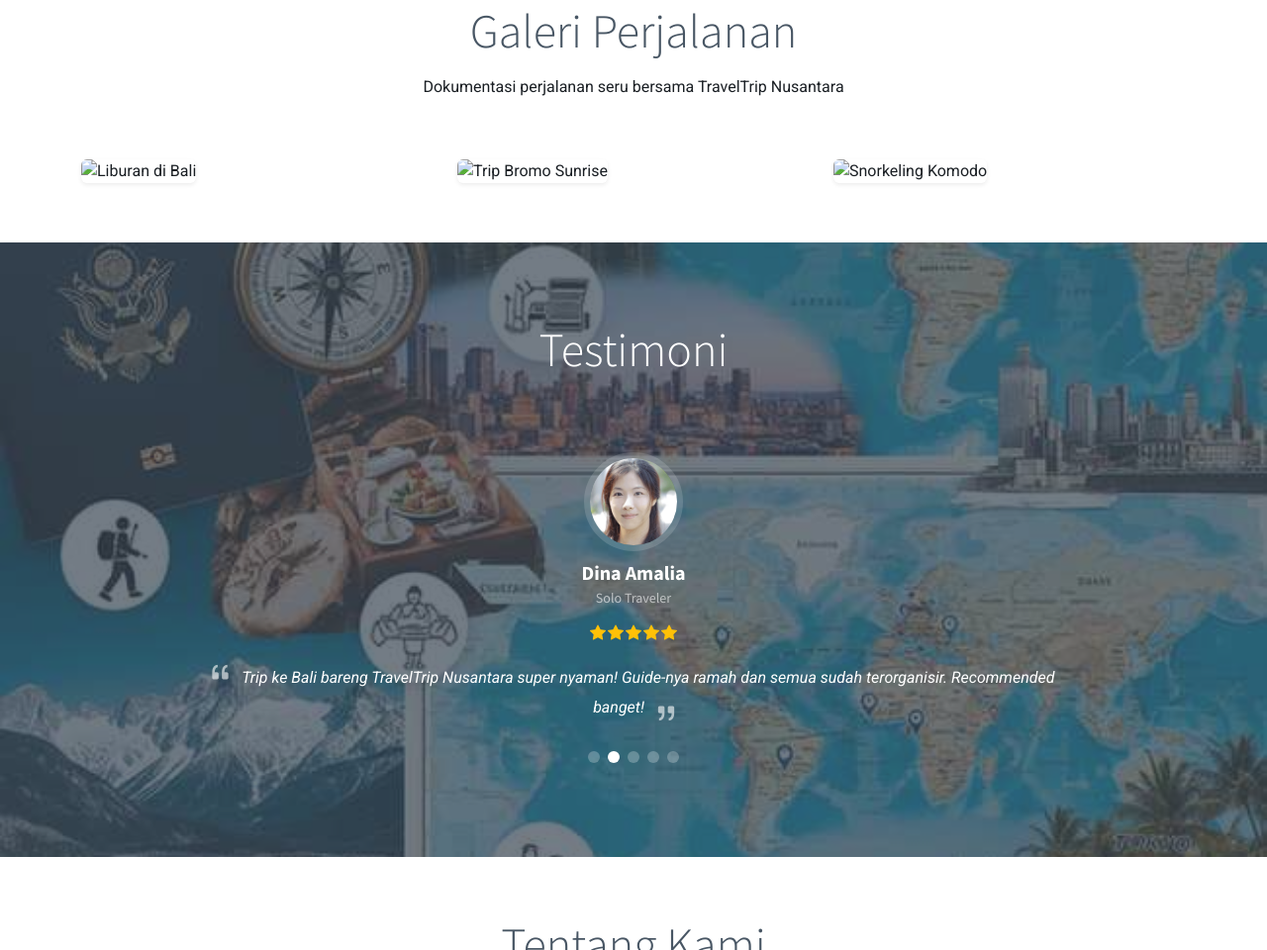
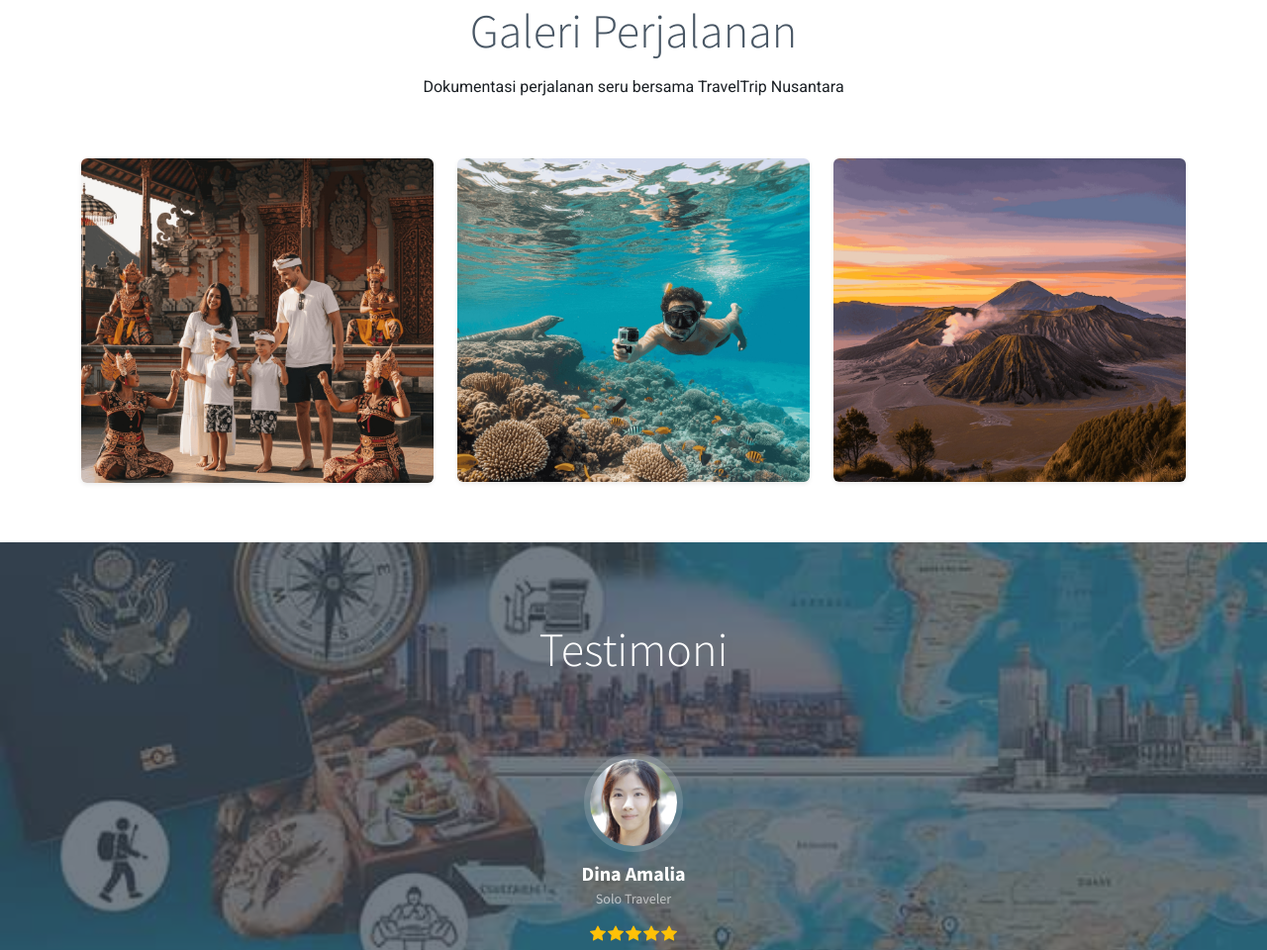
Before and after one commit to tyaswebsite/traveltrip-nusantara, a plain HTML site: page index.html in a window 1280 px wide. Shown: the part 2575-3535 px from the top of the page at 99% size. Drawn offline with Linux system fonts and the light colour scheme.

Commit message:
index.html

```diff
--- a/index.html
+++ b/index.html
@@ -267,13 +267,13 @@
   <div class="container" data-aos="zoom-in" data-aos-delay="100">
     <div class="row gy-4">
       <div class="col-lg-4 col-md-6">
-        <img src="assets/img/galeri1.png" class="img-fluid rounded shadow-sm" alt="Liburan di Bali">
+        <img src="galeri1.png" class="img-fluid rounded shadow-sm" alt="Liburan di Bali">
       </div>
       <div class="col-lg-4 col-md-6">
-        <img src="assets/img/galeri2.png" class="img-fluid rounded shadow-sm" alt="Trip Bromo Sunrise">
+        <img src="galeri2.png" class="img-fluid rounded shadow-sm" alt="Trip Bromo Sunrise">
       </div>
       <div class="col-lg-4 col-md-6">
-        <img src="assets/img/galeri3.png" class="img-fluid rounded shadow-sm" alt="Snorkeling Komodo">
+        <img src="galeri3.png" class="img-fluid rounded shadow-sm" alt="Snorkeling Komodo">
       </div>
     </div>
   </div>
```
